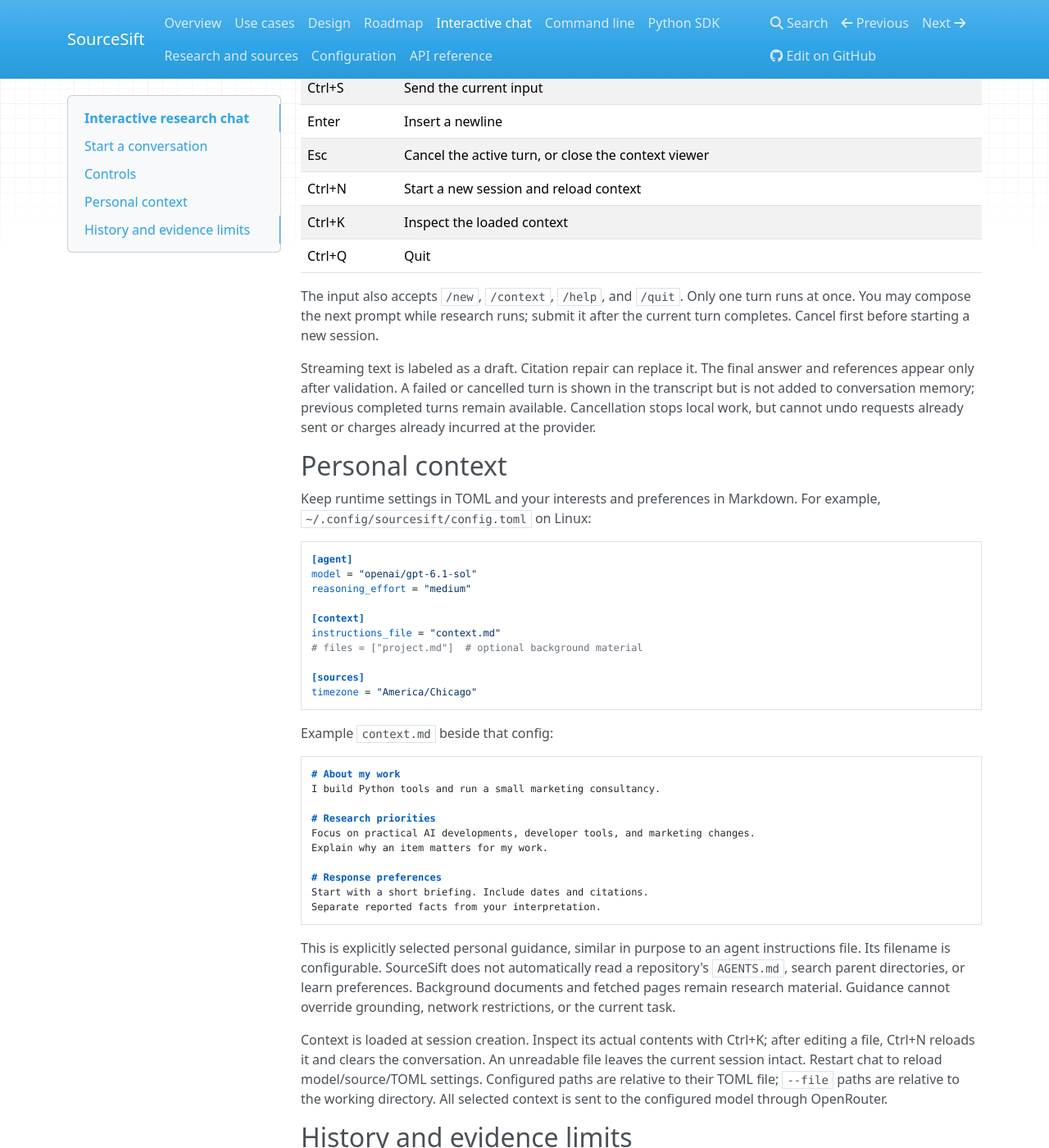
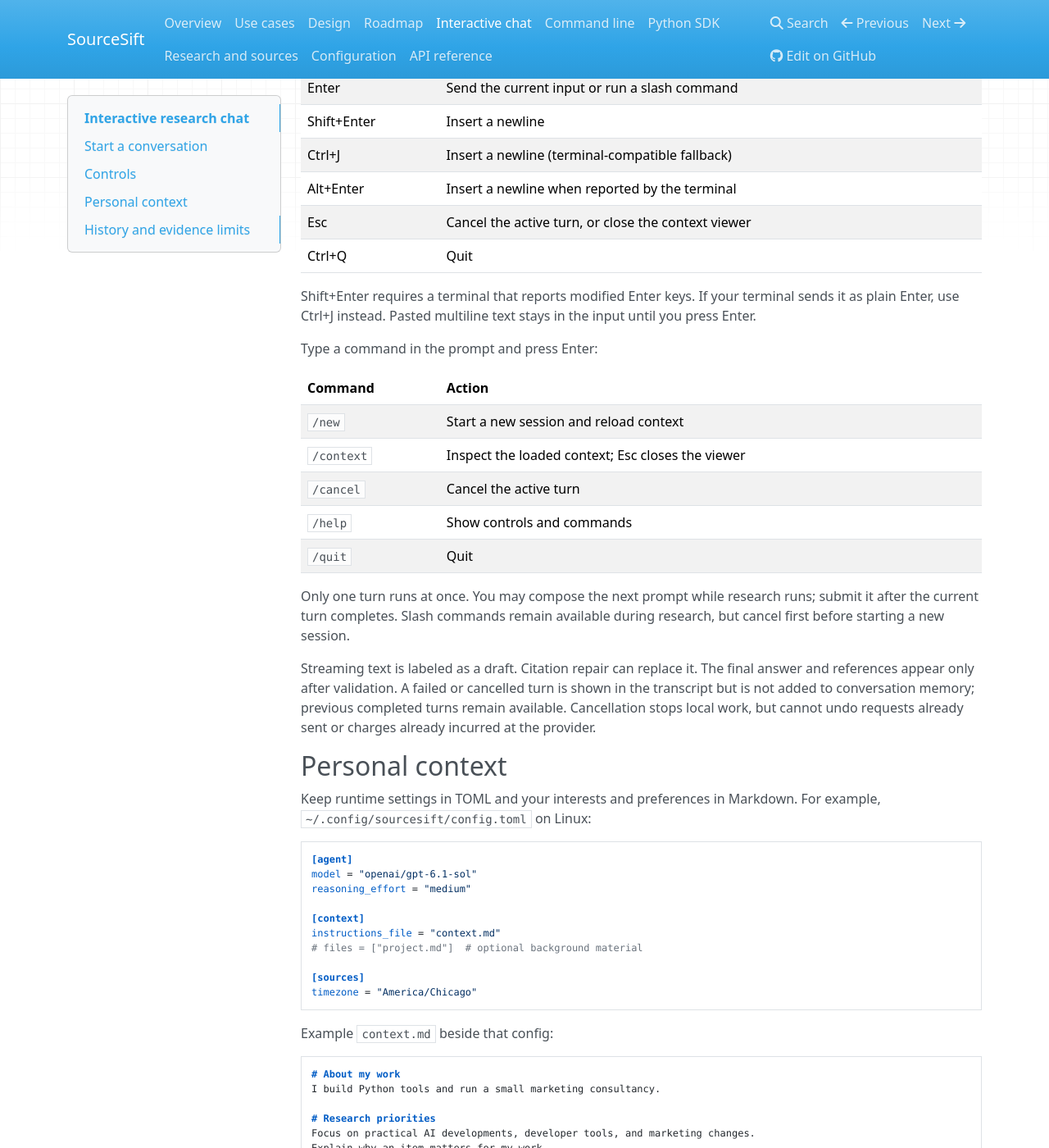
Before and after one commit to jakeryderv/sourcesift, an MkDocs documentation site: the page built from docs/chat.md, in a window 1280 px wide and 1400 px high, scrolled down 657 px. Shown: the whole window at 82% size. Built offline with MkDocs 1.6.1, drawn with Linux system fonts in a browser that asks for light colours; nearby versions of some CDN libraries; some of the changed text lies outside the part shown.

Commit message:
fix(chat): use conventional prompt and slash command controls (#19)
Chat now sends prompts with Enter and inserts newlines with Shift+Enter,
matching familiar agent terminal controls. Ctrl+J provides a newline
fallback for terminals that cannot distinguish modified Enter, and
Alt+Enter works when reported. Pasted multiline text stays in the
editor.

Session actions use `/new`, `/context`, `/cancel`, `/help`, and `/quit`;
slash commands remain available during research. Removed
Ctrl+S/Ctrl+N/Ctrl+K overrides, retained Esc cancellation and Ctrl+Q
quit, and scoped submission to the prompt so the context viewer cannot
send a draft. Updated the help and maintained docs.

Validation: 158 offline tests, including keyboard, paste, modal,
cancellation and recovery coverage; Ruff, ty, hook configuration,
release metadata, strict MkDocs build, and actionlint.

```diff
--- a/docs/chat.md
+++ b/docs/chat.md
@@ -29,16 +29,30 @@
 
 | Key | Action |
 |---|---|
-| Ctrl+S | Send the current input |
-| Enter | Insert a newline |
+| Enter | Send the current input or run a slash command |
+| Shift+Enter | Insert a newline |
+| Ctrl+J | Insert a newline (terminal-compatible fallback) |
+| Alt+Enter | Insert a newline when reported by the terminal |
 | Esc | Cancel the active turn, or close the context viewer |
-| Ctrl+N | Start a new session and reload context |
-| Ctrl+K | Inspect the loaded context |
 | Ctrl+Q | Quit |
 
-The input also accepts `/new`, `/context`, `/help`, and `/quit`. Only one turn runs
-at once. You may compose the next prompt while research runs; submit it after
-the current turn completes. Cancel first before starting a new session.
+Shift+Enter requires a terminal that reports modified Enter keys. If your terminal
+sends it as plain Enter, use Ctrl+J instead. Pasted multiline text stays in the
+input until you press Enter.
+
+Type a command in the prompt and press Enter:
+
+| Command | Action |
+|---|---|
+| `/new` | Start a new session and reload context |
+| `/context` | Inspect the loaded context; Esc closes the viewer |
+| `/cancel` | Cancel the active turn |
+| `/help` | Show controls and commands |
+| `/quit` | Quit |
+
+Only one turn runs at once. You may compose the next prompt while research runs;
+submit it after the current turn completes. Slash commands remain available during
+research, but cancel first before starting a new session.
 
 Streaming text is labeled as a draft. Citation repair can replace it. The final
 answer and references appear only after validation. A failed or cancelled turn is
@@ -85,8 +99,8 @@
 Background documents and fetched pages remain research material. Guidance cannot
 override grounding, network restrictions, or the current task.
 
-Context is loaded at session creation. Inspect its actual contents with Ctrl+K;
-after editing a file, Ctrl+N reloads it and clears the conversation. An unreadable
+Context is loaded at session creation. Inspect its actual contents with `/context`;
+after editing a file, `/new` reloads it and clears the conversation. An unreadable
 file leaves the current session intact. Restart chat to reload model/source/TOML
 settings. Configured paths are relative to their TOML file; `--file` paths are
 relative to the working directory. All selected context is sent to the configured
```
Also changed, not shown: README.md (+4 -3 lines), docs/configuration.md (+1 -1 lines), 2 other files.
